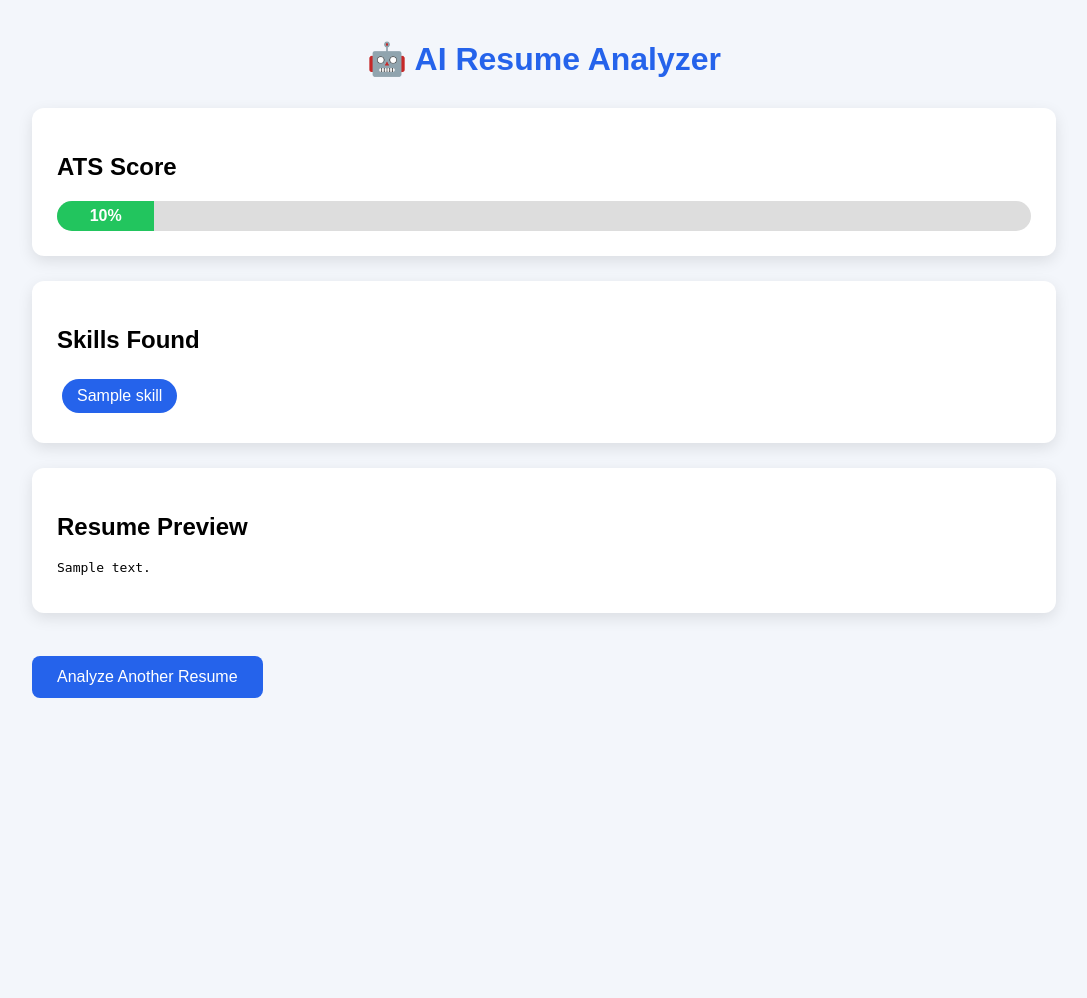
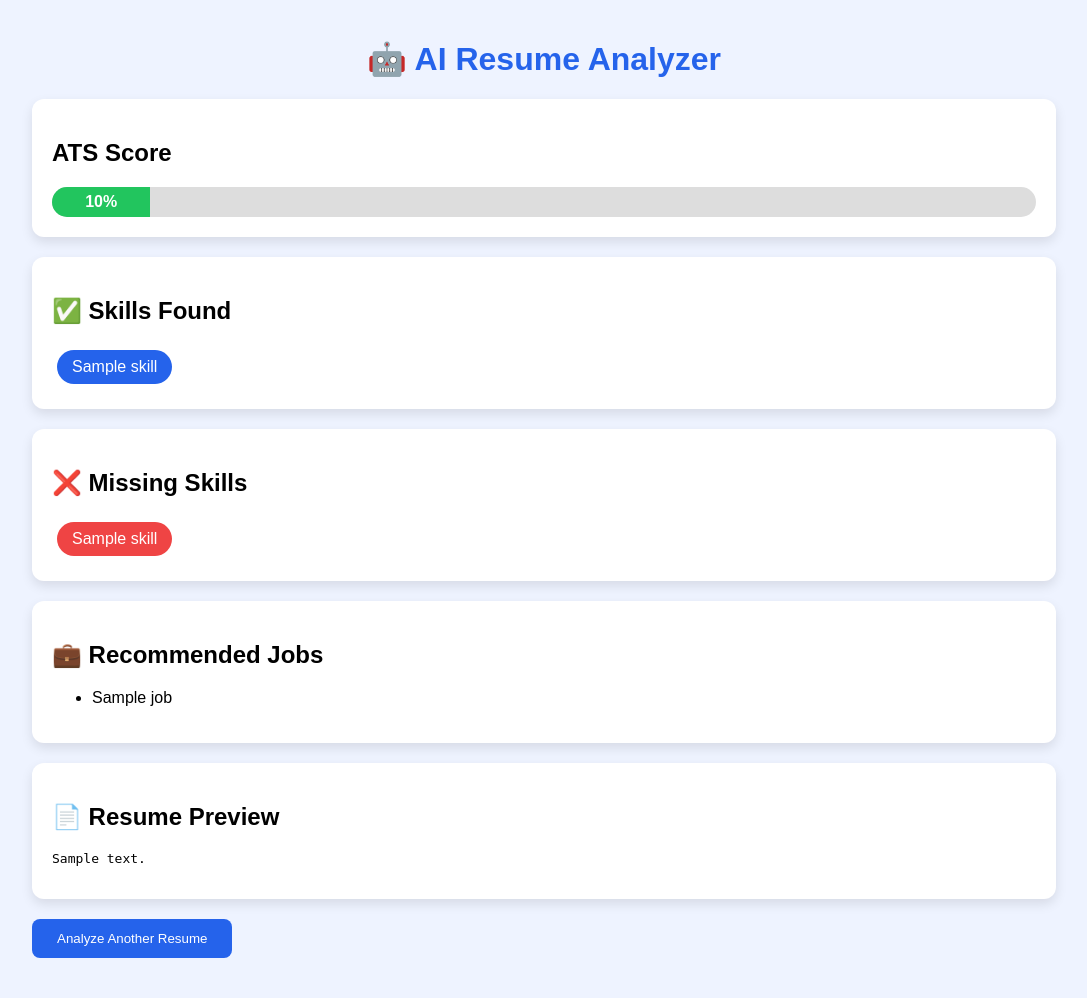
Before and after one commit to gayathri499/AI-Resume-Analyzer, a Flask app: template templates/result.html in a window 1280 px wide. Shown: the whole page, without its empty margins (96-1183 px from the left). Before the commit the page ends 698 px from the top, so only its background shows below. Run offline with Flask 3, Linux system fonts and the light colour scheme; the template is opened without the code that fills it: most values are stand-ins (such as "Sample title", 1, 10 or a date in 2020).

```diff
--- a/static/style.css
+++ b/static/style.css
@@ -1,7 +1,7 @@
 body{
     margin:0;
-    background:#f3f6fb;
-    font-family:Arial,sans-serif;
+    font-family:Arial, Helvetica, sans-serif;
+    background:#eef3ff;
 }
 
 .container{
@@ -9,24 +9,23 @@ body{
     margin:40px auto;
 }
 
+.card{
+    background:white;
+    padding:20px;
+    margin-bottom:20px;
+    border-radius:12px;
+    box-shadow:0 5px 12px rgba(0,0,0,.1);
+}
+
 h1{
     text-align:center;
     color:#2563eb;
-    margin-bottom:30px;
-}
-
-.card{
-    background:white;
-    padding:25px;
-    margin-bottom:25px;
-    border-radius:12px;
-    box-shadow:0 5px 15px rgba(0,0,0,.1);
 }
 
 .progress{
     width:100%;
+    background:#ddd;
     height:30px;
-    background:#ddd;
     border-radius:20px;
     overflow:hidden;
 }
@@ -34,15 +33,24 @@ h1{
 .progress-bar{
     height:30px;
     background:#22c55e;
+    text-align:center;
     color:white;
-    text-align:center;
+    font-weight:bold;
     line-height:30px;
-    font-weight:bold;
 }
 
 .skill{
     display:inline-block;
     background:#2563eb;
+    color:white;
+    padding:8px 15px;
+    margin:5px;
+    border-radius:20px;
+}
+
+.missing{
+    display:inline-block;
+    background:#ef4444;
     color:white;
     padding:8px 15px;
     margin:5px;
@@ -56,7 +64,6 @@ button{
     padding:12px 25px;
     border-radius:8px;
     cursor:pointer;
-    font-size:16px;
 }
 
 button:hover{
--- a/templates/result.html
+++ b/templates/result.html
@@ -11,6 +11,7 @@
     <h1>🤖 AI Resume Analyzer</h1>
 
     <div class="card">
+
         <h2>ATS Score</h2>
 
         <div class="progress">
@@ -18,31 +19,52 @@
                 {{ score }}%
             </div>
         </div>
+
     </div>
 
     <div class="card">
-        <h2>Skills Found</h2>
+
+        <h2>✅ Skills Found</h2>
 
         {% if skills %}
-
             {% for skill in skills %}
                 <span class="skill">{{ skill }}</span>
             {% endfor %}
+        {% else %}
+            <p>No Skills Found</p>
+        {% endif %}
 
-        {% else %}
-
-            <p>No Skills Detected</p>
-
-        {% endif %}
     </div>
 
     <div class="card">
-        <h2>Resume Preview</h2>
+
+        <h2>❌ Missing Skills</h2>
+
+        {% for skill in missing_skills %}
+            <span class="missing">{{ skill }}</span>
+        {% endfor %}
+
+    </div>
+
+    <div class="card">
+
+        <h2>💼 Recommended Jobs</h2>
+
+        <ul>
+        {% for job in jobs %}
+            <li>{{ job }}</li>
+        {% endfor %}
+        </ul>
+
+    </div>
+
+    <div class="card">
+
+        <h2>📄 Resume Preview</h2>
 
         <pre>{{ text }}</pre>
+
     </div>
-
-    <br>
 
     <a href="/">
         <button>Analyze Another Resume</button>
--- a/utils/ats_score.py
+++ b/utils/ats_score.py
@@ -1,6 +1,9 @@
+from utils.skill_extractor import ALL_SKILLS
+
+
 def calculate_ats_score(found_skills):
 
-    total_skills = 21
+    total_skills = len(ALL_SKILLS)
 
     score = int((len(found_skills) / total_skills) * 100)
 
--- a/utils/skill_extractor.py
+++ b/utils/skill_extractor.py
@@ -1,38 +1,42 @@
+ALL_SKILLS = [
+    "Python",
+    "Java",
+    "C",
+    "C++",
+    "SQL",
+    "HTML",
+    "CSS",
+    "JavaScript",
+    "Flask",
+    "Django",
+    "Machine Learning",
+    "Deep Learning",
+    "Power BI",
+    "Tableau",
+    "Git",
+    "GitHub",
+    "Excel",
+    "Pandas",
+    "NumPy",
+    "TensorFlow",
+    "Scikit-learn",
+    "Docker",
+    "AWS",
+    "React"
+]
+
+
 def extract_skills(text):
-
-    all_skills = [
-        "Python",
-        "Java",
-        "C",
-        "C++",
-        "SQL",
-        "HTML",
-        "CSS",
-        "JavaScript",
-        "Flask",
-        "Django",
-        "Machine Learning",
-        "Deep Learning",
-        "Power BI",
-        "Tableau",
-        "Git",
-        "GitHub",
-        "Excel",
-        "Pandas",
-        "NumPy",
-        "TensorFlow",
-        "Scikit-learn"
-    ]
 
     found_skills = []
 
-    for skill in all_skills:
+    for skill in ALL_SKILLS:
         if skill.lower() in text.lower():
             found_skills.append(skill)
 
     missing_skills = []
 
-    for skill in all_skills:
+    for skill in ALL_SKILLS:
         if skill not in found_skills:
             missing_skills.append(skill)
 
```
Also changed, not shown: 2 other files.
